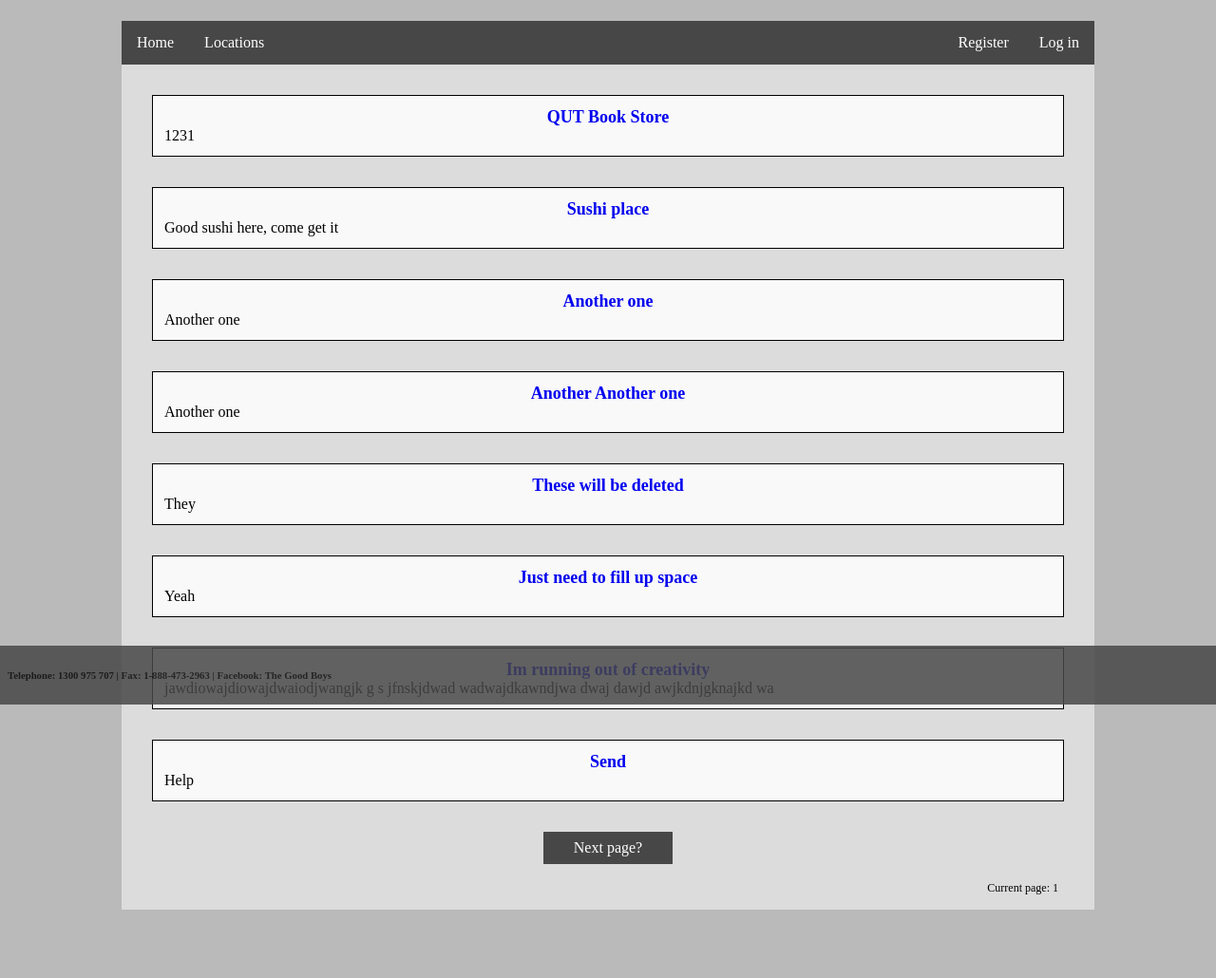
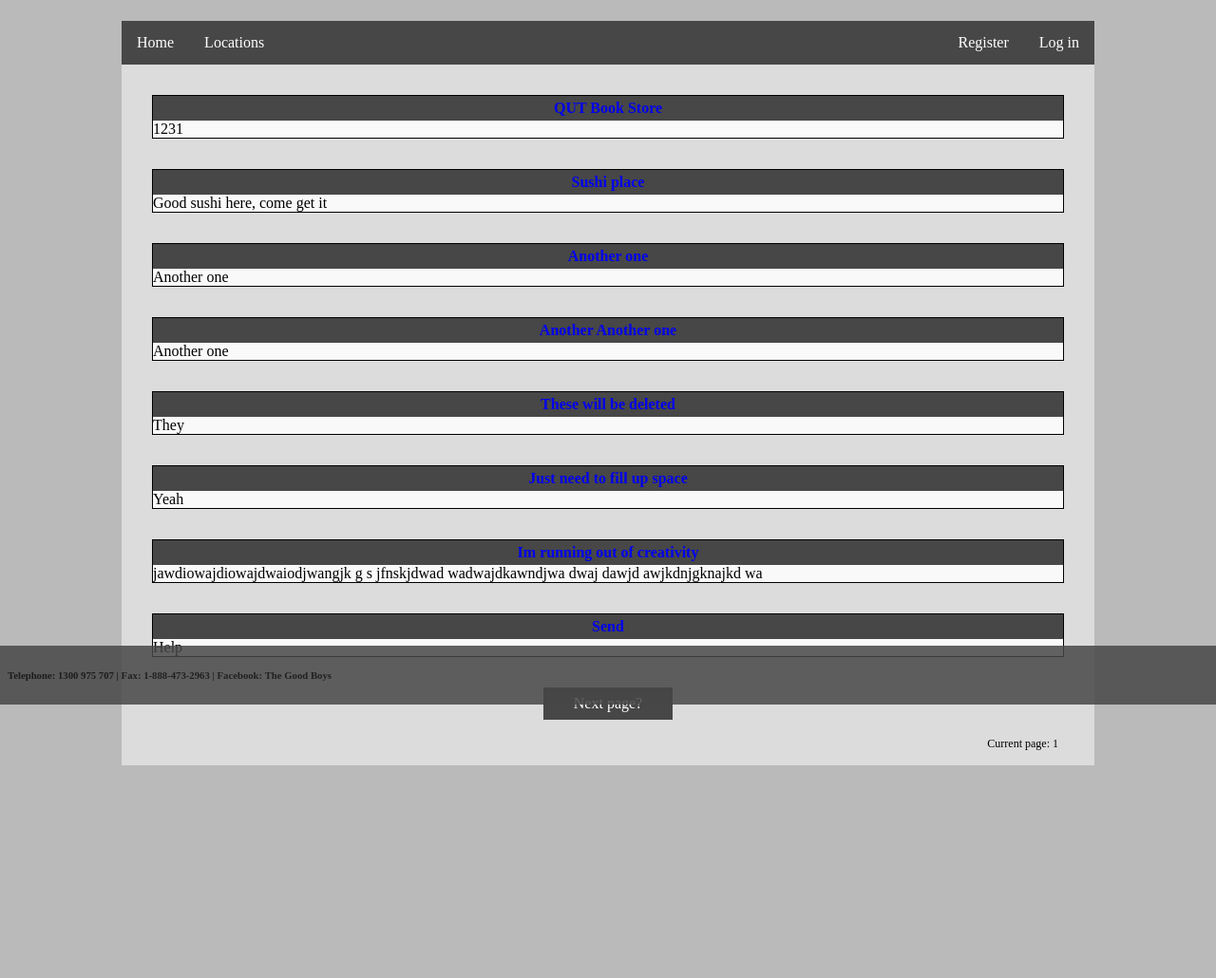
Before and after one commit to lowejosh/Django-landmarks, a Django app: page /location/page-1/ in a window 1280 px wide. Shown: the part 58-1088 px from the top of the page at 95% size. After the commit the page ends 864 px from the top, so only its background shows below. Run offline with Django 3.2, Linux system fonts and the light colour scheme; data comes from the database, SQL or seed files in the repository; both versions use the stored data as it was after the commit.

Commit message:
added dummy data and restyled the location feed

```diff
--- a/workspace/assignment_sprint1/sprint1/views.py
+++ b/workspace/assignment_sprint1/sprint1/views.py
@@ -30,7 +30,7 @@ def locationOutput(locationId):
 
     return """
         <div class='location-wrap'>
-            <span class='location-name'><a href="/location/individual/""" + linkId + """">""" + locationName + """</a></span>
+            <a class="location-name" href="/location/individual/""" + linkId + """">""" + locationName + """</a>
             """ + locationBio + """
         </div>
     """
--- a/workspace/assignment_sprint1/static/css/styles.css
+++ b/workspace/assignment_sprint1/static/css/styles.css
@@ -15,15 +15,21 @@ html {
     margin-left: 32px;
     background-color: #F9F9F9;
     margin-right: 32px;
-    padding: 12px;
     border: 1px solid black;
 }
 
 .location-name {
+    padding: 4px;
+    text-decoration: none;
     text-align: center;
-    font-size: 18px;
+    font-size: 16px;
     font-weight: bold;
     display: block;
+    background-color: #474747;
+}
+
+.location-name a {
+    color: white;
 }
 
 .next-page {
--- a/workspace/assignment_sprint1/templates/locationfeed.html
+++ b/workspace/assignment_sprint1/templates/locationfeed.html
@@ -1,5 +1,9 @@
 {% extends 'base.html' %}
 {% block content %}
+
+    {% if page > 1 %}
+        <span class="next-page"><a class="pretty-button" href="/location/page-{{ page|add:-1 }}">Previous page?</a></button></span>
+    {% endif %}
 
     {% autoescape off %}
         {{ location1 }}
@@ -12,9 +16,6 @@
         {{ location8 }}
     {% endautoescape %}
 
-    {% if page > 1 %}
-        <span class="next-page"><a class="pretty-button" href="/location/page-{{ page|add:-1 }}">Previous page?</a></button></span>
-    {% endif %}
     <span class="next-page"><a class="pretty-button" href="/location/page-{{ page|add:1 }}">Next page?</a></button></span>
     <span class="current-page">Current page: {{ page }}</span>
 
```
Also changed, not shown: workspace/assignment_sprint1/db.sqlite3.
